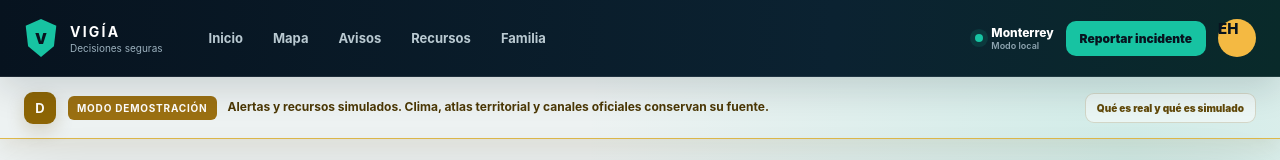
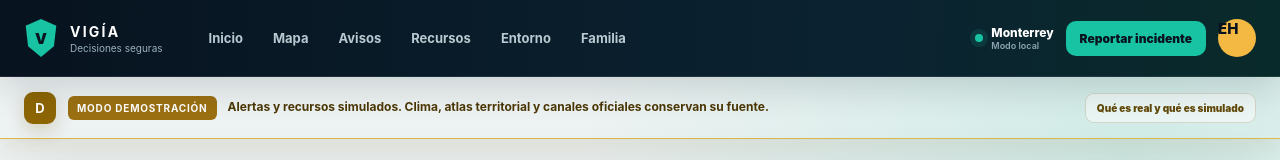
Before and after one commit to hernandez87-byte/VGIA, a Next.js app: page / in a window 1280 px wide. Shown: the top 160 px of the page. Built offline with nearby package versions, Linux system fonts and the light colour scheme; no server answers; the database is empty.

Commit message:
feat: add environment navigation

```diff
--- a/components/app-header.tsx
+++ b/components/app-header.tsx
@@ -18,6 +18,7 @@ export function AppHeader({ dataMode = "connected" }: AppHeaderProps) {
           <Link href="/#mapa-operativo">Mapa</Link>
           <Link href="/avisos">Avisos</Link>
           <Link href="/#recursos">Recursos</Link>
+          <Link href="/entorno">Entorno</Link>
           <Link href="/familia">Familia</Link>
         </nav>
 
```
